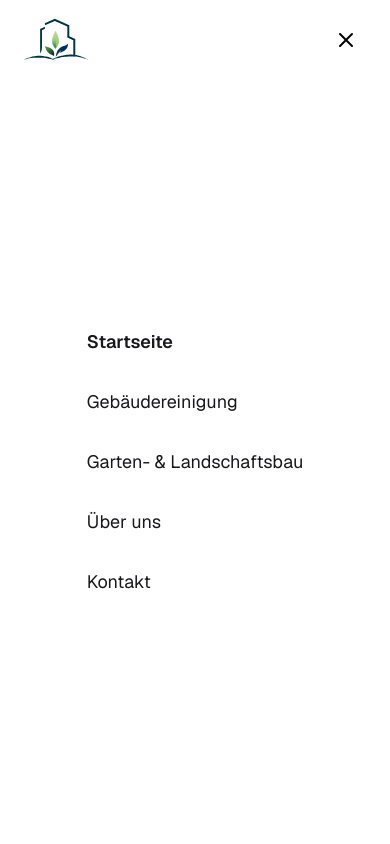
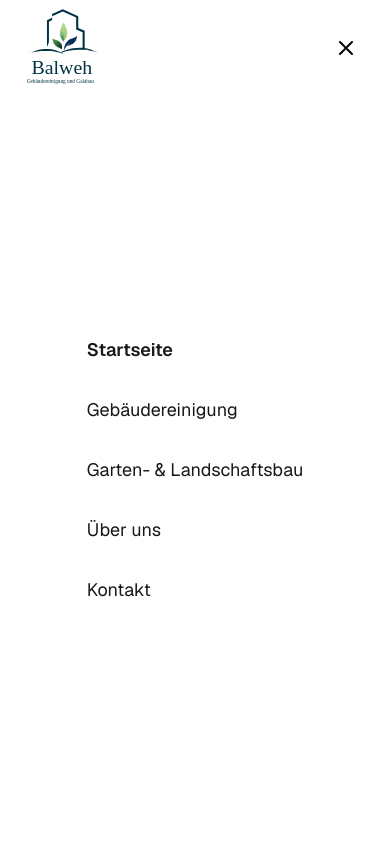
Before and after one commit to andonovnik/balweh-website, a Next.js app: page / in a window 390 px wide. Both pictures are taken after a click on the button "Open menu". Shown: the top 844 px of the page. Built offline with nearby package versions, Linux system fonts and the light colour scheme.

Commit message:
change logo

```diff
--- a/app/components/Header.tsx
+++ b/app/components/Header.tsx
@@ -5,6 +5,7 @@ import { usePathname } from "next/navigation";
 import Image from "next/image";
 import Link from "next/link";
 import logo from "@/app/balweh_logo.svg";
+import logoWithText from "@/app/balweh_logo_with_text.svg";
 
 export default function Header() {
   const [mobileMenuOpen, setMobileMenuOpen] = useState(false);
@@ -110,7 +111,11 @@ export default function Header() {
         >
           <div className="flex items-center justify-between px-6 py-2">
             <Link href="/" onClick={() => setMobileMenuOpen(false)}>
-              <Image src={logo} alt="BALWEH Logo" className="h-16 w-auto" />
+              <Image
+                src={logoWithText}
+                alt="BALWEH Logo"
+                className="h-20 w-auto"
+              />
             </Link>
             <button
               onClick={() => setMobileMenuOpen(false)}
```
